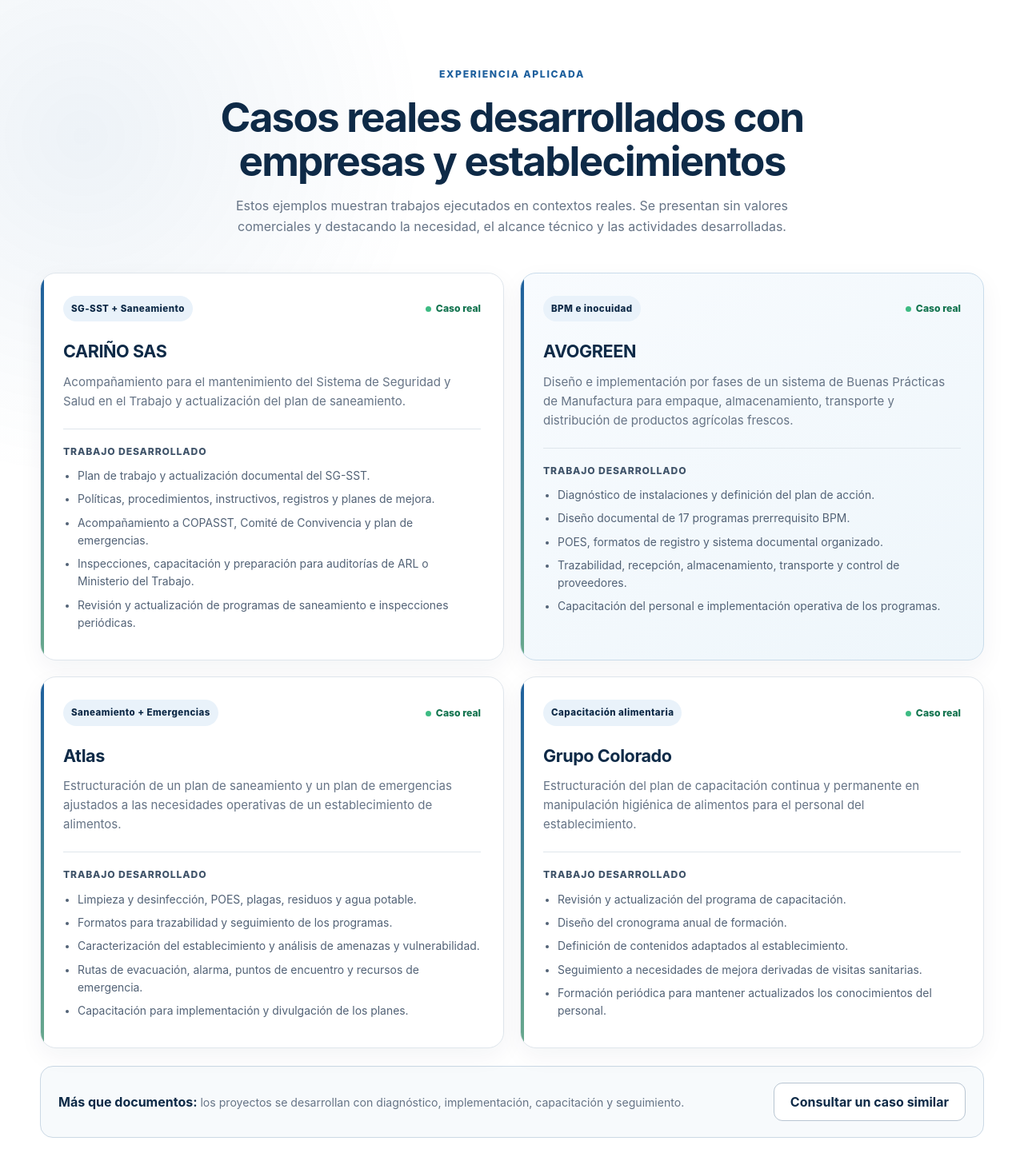
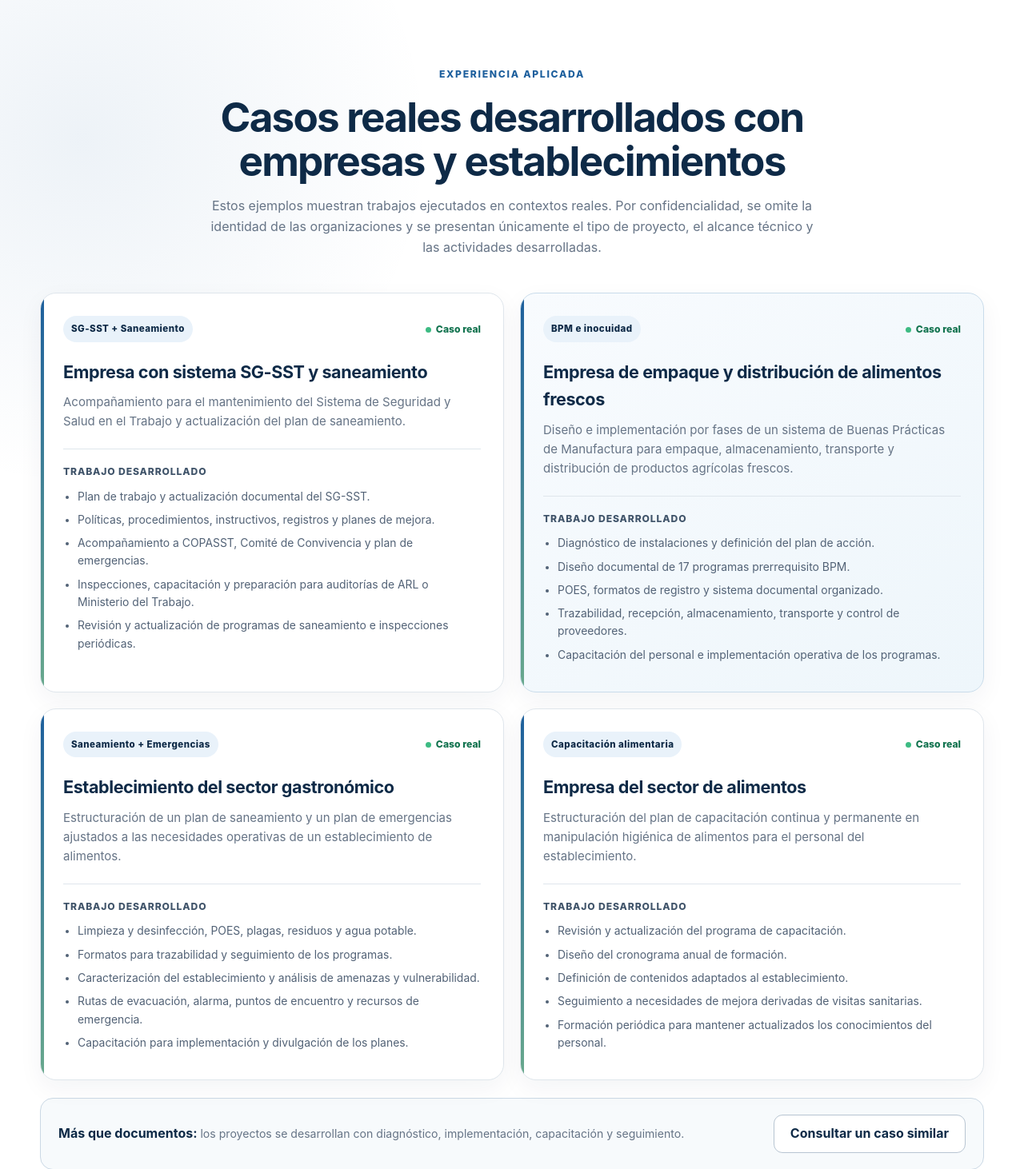
Before and after one commit to WilliamSaave/SISTEMA-GESTION-SSG, a Flask app: page / in a window 1280 px wide. Shown: the part 2890-4352 px from the top of the page at 80% size. Run offline with Flask 3, Linux system fonts and the light colour scheme.

Commit message:
Anonimizar nombres de clientes en casos reales

```diff
--- a/templates/index.html
+++ b/templates/index.html
@@ -177,12 +177,12 @@
             <div class="section-heading">
                 <span class="eyebrow">EXPERIENCIA APLICADA</span>
                 <h2>Casos reales desarrollados con empresas y establecimientos</h2>
-                <p>Estos ejemplos muestran trabajos ejecutados en contextos reales. Se presentan sin valores comerciales y destacando la necesidad, el alcance técnico y las actividades desarrolladas.</p>
+                <p>Estos ejemplos muestran trabajos ejecutados en contextos reales. Por confidencialidad, se omite la identidad de las organizaciones y se presentan únicamente el tipo de proyecto, el alcance técnico y las actividades desarrolladas.</p>
             </div>
             <div class="cases-grid">
                 <article class="case-card">
                     <div class="case-top"><span class="case-type">SG-SST + Saneamiento</span><span class="case-status">Caso real</span></div>
-                    <h3>CARIÑO SAS</h3>
+                    <h3>Empresa con sistema SG-SST y saneamiento</h3>
                     <p class="case-summary">Acompañamiento para el mantenimiento del Sistema de Seguridad y Salud en el Trabajo y actualización del plan de saneamiento.</p>
                     <div class="case-detail"><span>Trabajo desarrollado</span><ul>
                         <li>Plan de trabajo y actualización documental del SG-SST.</li>
@@ -194,7 +194,7 @@
                 </article>
                 <article class="case-card featured-case">
                     <div class="case-top"><span class="case-type">BPM e inocuidad</span><span class="case-status">Caso real</span></div>
-                    <h3>AVOGREEN</h3>
+                    <h3>Empresa de empaque y distribución de alimentos frescos</h3>
                     <p class="case-summary">Diseño e implementación por fases de un sistema de Buenas Prácticas de Manufactura para empaque, almacenamiento, transporte y distribución de productos agrícolas frescos.</p>
                     <div class="case-detail"><span>Trabajo desarrollado</span><ul>
                         <li>Diagnóstico de instalaciones y definición del plan de acción.</li>
@@ -206,7 +206,7 @@
                 </article>
                 <article class="case-card">
                     <div class="case-top"><span class="case-type">Saneamiento + Emergencias</span><span class="case-status">Caso real</span></div>
-                    <h3>Atlas</h3>
+                    <h3>Establecimiento del sector gastronómico</h3>
                     <p class="case-summary">Estructuración de un plan de saneamiento y un plan de emergencias ajustados a las necesidades operativas de un establecimiento de alimentos.</p>
                     <div class="case-detail"><span>Trabajo desarrollado</span><ul>
                         <li>Limpieza y desinfección, POES, plagas, residuos y agua potable.</li>
@@ -218,7 +218,7 @@
                 </article>
                 <article class="case-card">
                     <div class="case-top"><span class="case-type">Capacitación alimentaria</span><span class="case-status">Caso real</span></div>
-                    <h3>Grupo Colorado</h3>
+                    <h3>Empresa del sector de alimentos</h3>
                     <p class="case-summary">Estructuración del plan de capacitación continua y permanente en manipulación higiénica de alimentos para el personal del establecimiento.</p>
                     <div class="case-detail"><span>Trabajo desarrollado</span><ul>
                         <li>Revisión y actualización del programa de capacitación.</li>
```
